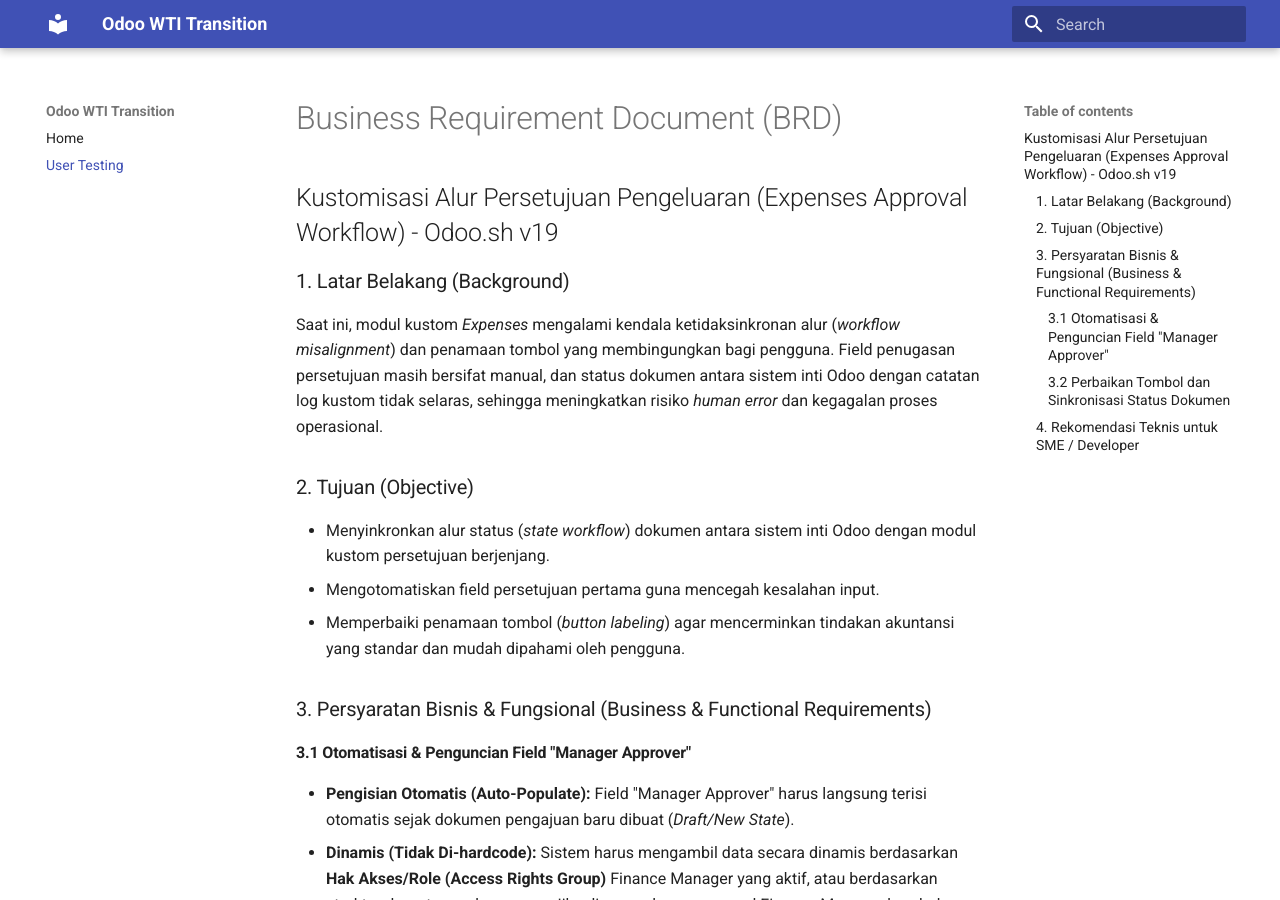
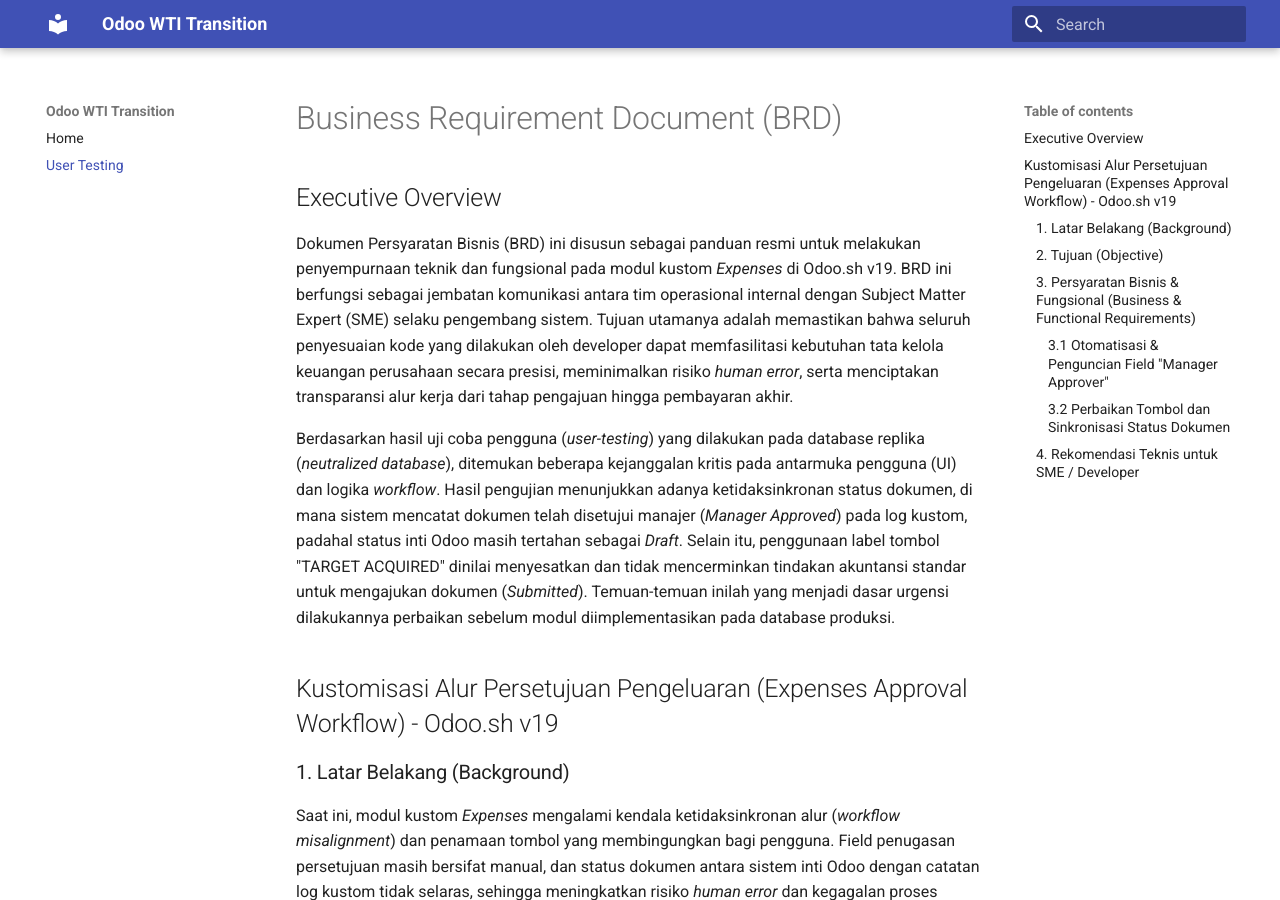
Before and after one commit to xhendyagsx/odoo-wti-transition, an MkDocs documentation site: the page built from docs/user-testing/index.md, in a window 1280 px wide and 900 px high. Built offline with MkDocs 1.6.1 and Material for MkDocs 9.7.7, drawn with Linux system fonts in a browser that asks for light colours.

Commit message:
Update index.md

```diff
--- a/docs/user-testing/index.md
+++ b/docs/user-testing/index.md
@@ -1,4 +1,9 @@
 # Business Requirement Document (BRD)
+## Executive Overview
+Dokumen Persyaratan Bisnis (BRD) ini disusun sebagai panduan resmi untuk melakukan penyempurnaan teknik dan fungsional pada modul kustom *Expenses* di Odoo.sh v19. BRD ini berfungsi sebagai jembatan komunikasi antara tim operasional internal dengan Subject Matter Expert (SME) selaku pengembang sistem. Tujuan utamanya adalah memastikan bahwa seluruh penyesuaian kode yang dilakukan oleh developer dapat memfasilitasi kebutuhan tata kelola keuangan perusahaan secara presisi, meminimalkan risiko *human error*, serta menciptakan transparansi alur kerja dari tahap pengajuan hingga pembayaran akhir.
+
+Berdasarkan hasil uji coba pengguna (*user-testing*) yang dilakukan pada database replika (*neutralized database*), ditemukan beberapa kejanggalan kritis pada antarmuka pengguna (UI) dan logika *workflow*. Hasil pengujian menunjukkan adanya ketidaksinkronan status dokumen, di mana sistem mencatat dokumen telah disetujui manajer (*Manager Approved*) pada log kustom, padahal status inti Odoo masih tertahan sebagai *Draft*. Selain itu, penggunaan label tombol "TARGET ACQUIRED" dinilai menyesatkan dan tidak mencerminkan tindakan akuntansi standar untuk mengajukan dokumen (*Submitted*). Temuan-temuan inilah yang menjadi dasar urgensi dilakukannya perbaikan sebelum modul diimplementasikan pada database produksi.
+
 ## Kustomisasi Alur Persetujuan Pengeluaran (Expenses Approval Workflow) - Odoo.sh v19
 
 ### 1. Latar Belakang (Background)
```
